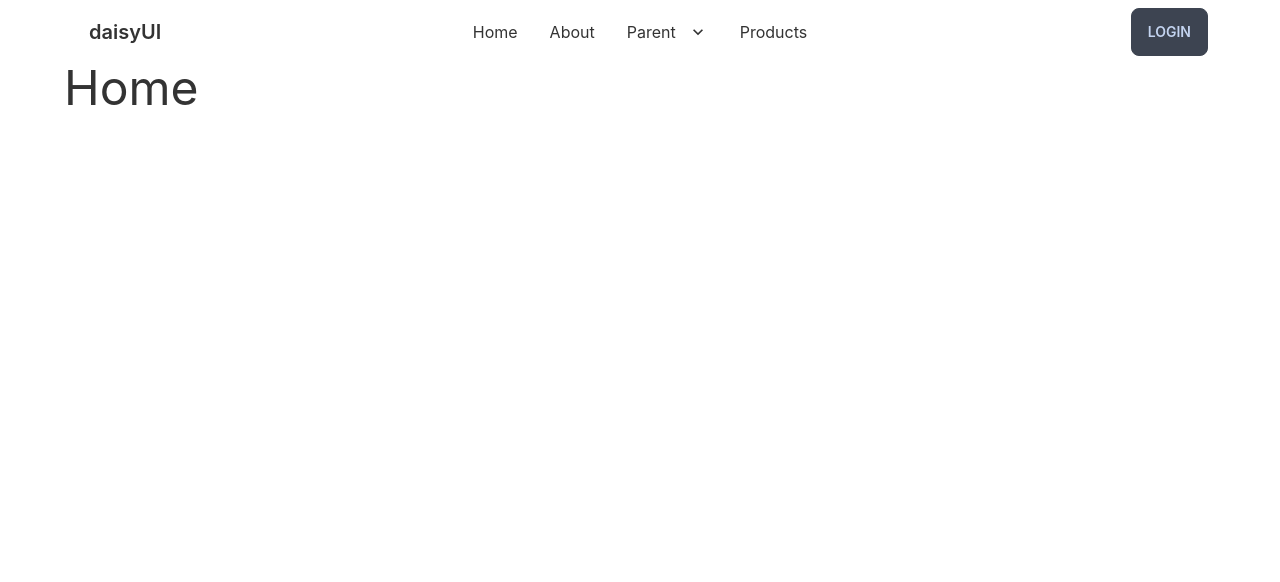
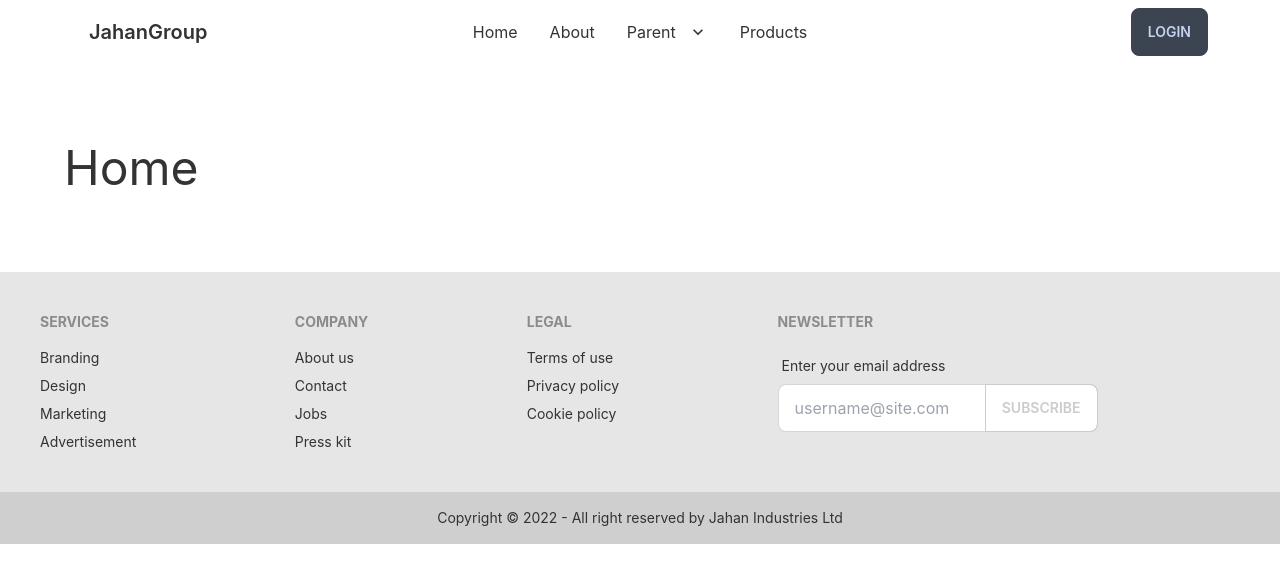
Before and after one commit to sm-jahangir/Jahan-Parts-Limited-Client, a React (Create React App) app: page / in a window 1280 px wide. Shown: the top 582 px of the page. Built offline with nearby package versions, Linux system fonts and the light colour scheme; no server answers; the HTML template or start-up script is replaced by a standard one.

Commit message:
Footer add

```diff
--- a/src/App.js
+++ b/src/App.js
@@ -9,10 +9,12 @@
 import Products from "./components/Dashboard/Products/Products";
 import RequireAuth from "./components/Auth/RequireAuth";
 import MyReview from "./components/Dashboard/MyReview/MyReview";
+import Footer from "./components/Footer/Footer";
 
 function App() {
   return (
     <div className="App">
+      <div style={{ width: "90%", margin: "0 auto" }}>
         <Navbar />
         <Routes>
           <Route path="/" element={<Home />} />
@@ -36,6 +38,8 @@
             }
           />
         </Routes>
+      </div>
+      <Footer />
       <ToastContainer />
     </div>
   );
--- /dev/null
+++ b/src/components/Footer/Footer.js
@@ -0,0 +1,77 @@
+import React from "react";
+
+const Footer = () => {
+  return (
+    <div>
+      <footer className="footer p-10 bg-base-200 text-base-content">
+        <div>
+          <span className="footer-title">Services</span>
+          <a href="/" className="link link-hover">
+            Branding
+          </a>
+          <a href="/" className="link link-hover">
+            Design
+          </a>
+          <a href="/" className="link link-hover">
+            Marketing
+          </a>
+          <a href="/" className="link link-hover">
+            Advertisement
+          </a>
+        </div>
+        <div>
+          <span className="footer-title">Company</span>
+          <a href="/" className="link link-hover">
+            About us
+          </a>
+          <a href="/" className="link link-hover">
+            Contact
+          </a>
+          <a href="/" className="link link-hover">
+            Jobs
+          </a>
+          <a href="/" className="link link-hover">
+            Press kit
+          </a>
+        </div>
+        <div>
+          <span className="footer-title">Legal</span>
+          <a href="/" className="link link-hover">
+            Terms of use
+          </a>
+          <a href="/" className="link link-hover">
+            Privacy policy
+          </a>
+          <a href="/" className="link link-hover">
+            Cookie policy
+          </a>
+        </div>
+        <div>
+          <span className="footer-title">Newsletter</span>
+          <div className="form-control w-80">
+            <label className="label">
+              <span className="label-text">Enter your email address</span>
+            </label>
+            <div className="relative">
+              <input
+                type="text"
+                placeholder="username@site.com"
+                className="input input-bordered w-full pr-16"
+              />
+              <button className="btn btn-primary absolute top-0 right-0 rounded-l-none">
+                Subscribe
+              </button>
+            </div>
+          </div>
+        </div>
+      </footer>
+      <footer className="footer footer-center p-4 bg-base-300 text-base-content">
+        <div>
+          <p>Copyright © 2022 - All right reserved by Jahan Industries Ltd</p>
+        </div>
+      </footer>
+    </div>
+  );
+};
+
+export default Footer;
--- /dev/null
+++ b/src/components/Home/Home.css
@@ -0,0 +1,3 @@
+.home {
+    padding: 80px 0;
+}
--- a/src/components/Home/Home.js
+++ b/src/components/Home/Home.js
@@ -1,8 +1,9 @@
 import React from "react";
+import "./Home.css";
 
 const Home = () => {
   return (
-    <div>
+    <div className="home">
       <h1 className="text-5xl">Home</h1>
     </div>
   );
--- a/src/components/Navbar/Navbar.js
+++ b/src/components/Navbar/Navbar.js
@@ -68,7 +68,7 @@
           </ul>
         </div>
         <a href="/" className="btn btn-ghost normal-case text-xl">
-          daisyUI
+          JahanGroup
         </a>
       </div>
       <div className="navbar-center hidden lg:flex">
--- a/src/index.css
+++ b/src/index.css
@@ -2,13 +2,12 @@
 @tailwind components;
 @tailwind utilities;
 body {
-  margin: 0 auto;
+  margin: 0;
   font-family: -apple-system, BlinkMacSystemFont, 'Segoe UI', 'Roboto', 'Oxygen',
     'Ubuntu', 'Cantarell', 'Fira Sans', 'Droid Sans', 'Helvetica Neue',
     sans-serif;
   -webkit-font-smoothing: antialiased;
   -moz-osx-font-smoothing: grayscale;
-  width: 90%;
 }
 
 code {
```
Lines whose indentation alone changed are shown as unchanged.
